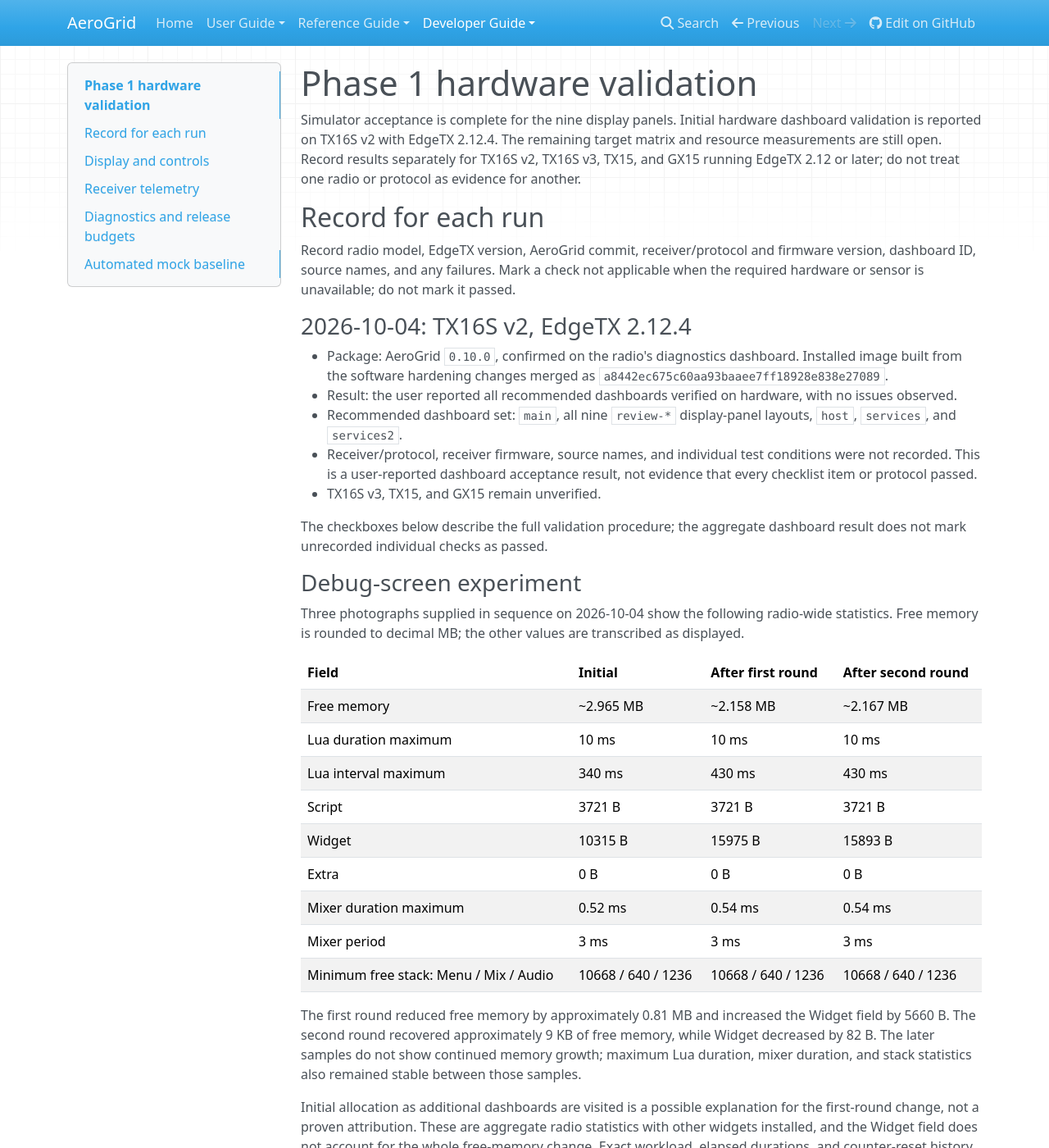
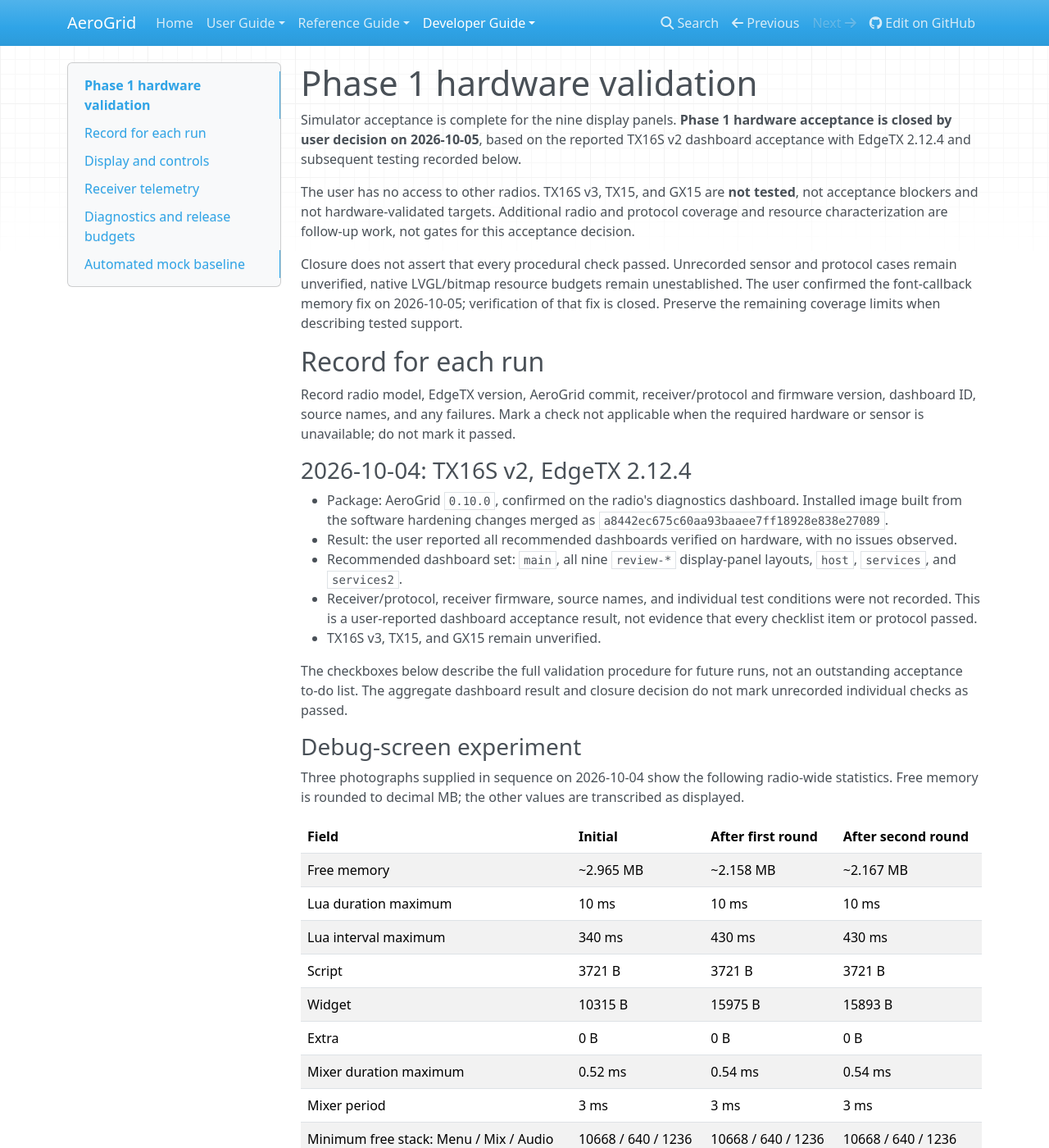
Before and after one commit to thomaskistler/aero-grid, an MkDocs documentation site: the page built from docs/hardware-validation.md, in a window 1280 px wide and 1400 px high. Shown: the whole window at 82% size. Built offline with MkDocs 1.6.1, drawn with Linux system fonts in a browser that asks for light colours; nearby versions of some CDN libraries; some of the changed text lies outside the part shown.

Commit message:
Close hardware acceptance and record confirmed memory fix
Co-authored-by: Copilot App <223556219+Copilot@users.noreply.github.com>

```diff
--- a/docs/hardware-validation.md
+++ b/docs/hardware-validation.md
@@ -1,11 +1,20 @@
 # Phase 1 hardware validation
 
-Simulator acceptance is complete for the nine display panels. Initial hardware
-dashboard validation is reported on TX16S v2 with EdgeTX 2.12.4.
-The remaining target matrix and resource measurements are still open.
-Record results separately for TX16S v2,
-TX16S v3, TX15, and GX15 running EdgeTX 2.12 or later; do not treat one radio
-or protocol as evidence for another.
+Simulator acceptance is complete for the nine display panels. **Phase 1 hardware
+acceptance is closed by user decision on 2026-10-05**, based on the reported
+TX16S v2 dashboard acceptance with EdgeTX 2.12.4 and subsequent testing recorded
+below.
+
+The user has no access to other radios. TX16S v3, TX15, and GX15 are **not tested**,
+not acceptance blockers and not hardware-validated targets. Additional radio and
+protocol coverage and resource characterization are follow-up work, not gates
+for this acceptance decision.
+
+Closure does not assert that every procedural check passed. Unrecorded sensor and
+protocol cases remain unverified, native LVGL/bitmap resource budgets remain
+unestablished. The user confirmed the font-callback memory fix on 2026-10-05;
+verification of that fix is closed. Preserve the remaining coverage limits when
+describing tested support.
 
 ## Record for each run
 
@@ -28,8 +37,9 @@ mark it passed.
   acceptance result, not evidence that every checklist item or protocol passed.
 - TX16S v3, TX15, and GX15 remain unverified.
 
-The checkboxes below describe the full validation procedure; the aggregate
-dashboard result does not mark unrecorded individual checks as passed.
+The checkboxes below describe the full validation procedure for future runs,
+not an outstanding acceptance to-do list. The aggregate dashboard result and
+closure decision do not mark unrecorded individual checks as passed.
 
 ### Debug-screen experiment
 
@@ -230,7 +240,7 @@ are live. A regression advances the timer through 3600 seconds, checks
 callback identity and zero replaced references, and verifies resize changes
 and restores the font through the same callback. A deliberately replaced
 callback proves the mock can detect the defect. Resource/reconnect tests
-also assert zero replaced font references. Hardware confirmation is pending;
+also assert zero replaced font references. For subsequent reproduction runs,
 install the complete updated widget folder and restart the radio before
 repeating the timer run, since already leaked registry entries are not
 recovered by this code change.
@@ -241,6 +251,11 @@ time on 2026-10-04 with Widget(B) approximately 51 KB. At approximately
 byte count was supplied. This is short-run user-reported confirmation of
 the fix, not a completed long-duration memory plateau or target-matrix
 validation.
+
+On 2026-10-05, the user explicitly confirmed that the memory fix has been
+verified. The timer-correlated font-callback retention issue is closed.
+No additional run duration or counter readings were supplied, so this records
+user-confirmed hardware verification without inventing quantitative measurements.
 
 ## Display and controls
 
```
Also changed, not shown: plans/aerogrid-spec.md (+10 -1 lines).
